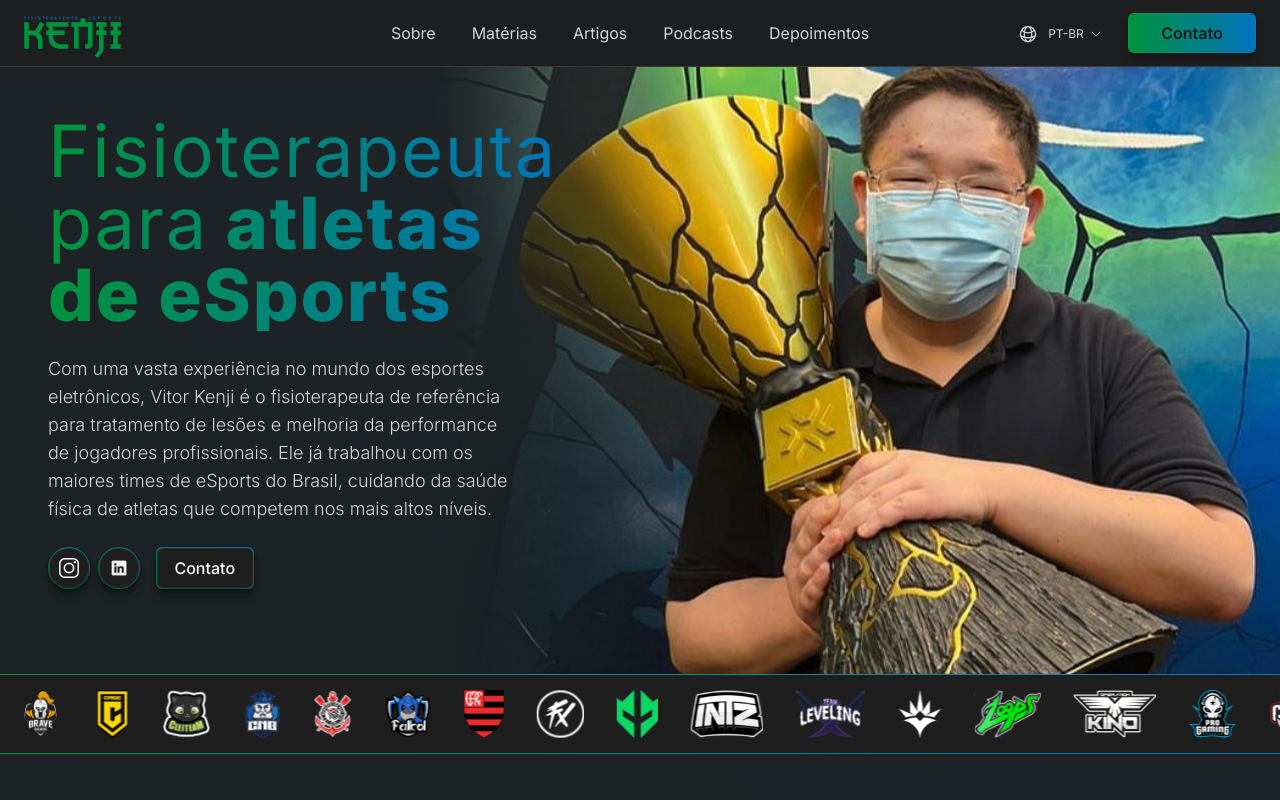
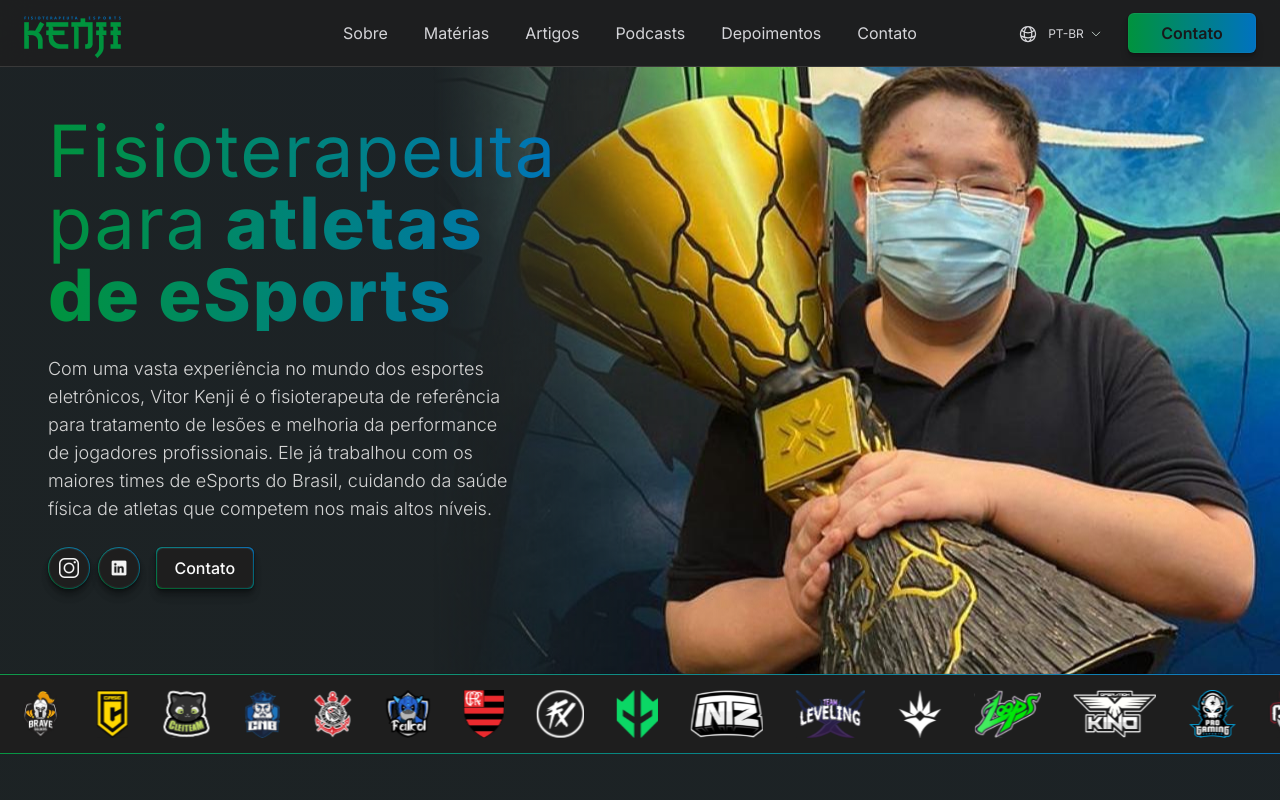
Before and after one commit to mytkadev/kenji-fisio, a React (Vite) app: page / in a window 1280 px wide. Shown: the top 800 px of the page. Built offline with nearby package versions, Linux system fonts and the light colour scheme.

Commit message:
botões funcionando

```diff
--- a/src/components/EN/heroSection-en.tsx
+++ b/src/components/EN/heroSection-en.tsx
@@ -34,7 +34,7 @@ const HeroSection = () => {
                             </a>
                         </div>
                         <div className="bg-gradient-to-tr from-firstColor to-secondColor p-[0.06rem] rounded-md shadow-shape">
-                        <a href="#" className="bg-[#1e1e1e] py-2 px-4 rounded-md text-zinc-50 font-medium w-36 flex justify-center shadow-shape  hover:bg-zinc-800">Send an email</a></div>
+                        <a href="#contact" className="bg-[#1e1e1e] py-2 px-4 rounded-md text-zinc-50 font-medium w-36 flex justify-center shadow-shape  hover:bg-zinc-800">Send an email</a></div>
                         </div>
                     </div>
 
--- a/src/components/EN/navbar-en.tsx
+++ b/src/components/EN/navbar-en.tsx
@@ -6,6 +6,8 @@ import { Link } from 'react-router-dom';
 
 const NavbarPTBR = () => {
     const [mobileDrawerOpen, setMobileDrawerOpen] = useState(false);
+
+    const handleNavClick = () => setMobileDrawerOpen(false);
 
     const toggleNavbar = () => {
         setMobileDrawerOpen(!mobileDrawerOpen);
@@ -48,7 +50,7 @@ const NavbarPTBR = () => {
                     <ul className="hidden lg:flex space-x-8 font-normal text-zinc-300">
                         {navItemsEN.map((item, index) => (
                             <li key={index}>
-                                <a href={item.href} className="hover:text-zinc-50 group relative transition-colors duration-[400ms] py-1.5 px-0.5">
+                                <a href={item.href} onClick={handleNavClick} className="hover:text-zinc-50 group relative transition-colors duration-[400ms] py-1.5 px-0.5">
                                     {item.label}
                                     <span className="absolute bottom-0 left-0 h-[2px] w-0 bg-firstColor transition-all delay-75 duration-100 group-hover:w-full"/>
                                 </a>
@@ -93,7 +95,7 @@ const NavbarPTBR = () => {
                             )}
                         </div>
 
-                        <a href="#" className="bg-gradient-to-r from-firstColor to-secondColor py-2 px-4 rounded-md text-zinc-900 font-semibold w-32 flex justify-center shadow-shape ml-5">
+                        <a href="#contact" onClick={handleNavClick} className="bg-gradient-to-r from-firstColor to-secondColor py-2 px-4 rounded-md text-zinc-900 font-semibold w-32 flex justify-center shadow-shape ml-5">
                             Get in touch
                         </a>
                     </div>
@@ -112,7 +114,7 @@ const NavbarPTBR = () => {
                         <ul className="w-full">
                             {navItemsEN.map((item, index) => (
                                 <li key={index} className="text-lg border-b border-neutral-700/30 py-2.5">
-                                    <a href={item.href} className="font-normal text-zinc-300">
+                                    <a href={item.href} onClick={handleNavClick} className="font-normal text-zinc-300">
                                         {item.label}
                                     </a>
                                 </li>
@@ -153,7 +155,7 @@ const NavbarPTBR = () => {
                             )}
                         </div>
 
-                            <a href="#" className="bg-gradient-to-r from-firstColor to-secondColor py-2 px-4 rounded-md text-zinc-900 font-semibold w-fit flex justify-center">
+                            <a href="#contact" onClick={handleNavClick} className="bg-gradient-to-r from-firstColor to-secondColor py-2 px-4 rounded-md text-zinc-900 font-semibold w-fit flex justify-center">
                             Get in touch
                             </a>
                         </div>
--- a/src/components/PT/heroSection-pt.tsx
+++ b/src/components/PT/heroSection-pt.tsx
@@ -35,7 +35,7 @@ const HeroSection = () => {
                             </a>
                         </div>
                         <div className="bg-gradient-to-tr from-firstColor to-secondColor p-[0.06rem] rounded-md shadow-shape">
-                        <a href="#" className="bg-[#1e1e1e] py-2 px-4 rounded-md text-zinc-50 font-medium w-24 flex justify-center shadow-shape  hover:bg-zinc-800">Contato</a></div>
+                        <a href="#contact" className="bg-[#1e1e1e] py-2 px-4 rounded-md text-zinc-50 font-medium w-24 flex justify-center shadow-shape  hover:bg-zinc-800">Contato</a></div>
                         </div>
                     </div>
 
--- a/src/components/PT/navbar-pt.tsx
+++ b/src/components/PT/navbar-pt.tsx
@@ -6,6 +6,8 @@ import { Link } from 'react-router-dom';
 
 const NavbarPTBR = () => {
     const [mobileDrawerOpen, setMobileDrawerOpen] = useState(false);
+
+    const handleNavClick = () => setMobileDrawerOpen(false);
 
     const toggleNavbar = () => {
         setMobileDrawerOpen(!mobileDrawerOpen);
@@ -48,7 +50,7 @@ const NavbarPTBR = () => {
                     <ul className="hidden lg:flex space-x-8 font-normal text-zinc-300">
                         {navItemsPTBR.map((item, index) => (
                             <li key={index}>
-                                <a href={item.href} className="hover:text-zinc-50 group relative transition-colors duration-[400ms] py-1.5 px-0.5">
+                                <a href={item.href} onClick={handleNavClick} className="hover:text-zinc-50 group relative transition-colors duration-[400ms] py-1.5 px-0.5">
                                     {item.label}
                                     <span className="absolute bottom-0 left-0 h-[2px] w-0 bg-firstColor transition-all delay-75 duration-100 group-hover:w-full"/>
                                 </a>
@@ -93,7 +95,7 @@ const NavbarPTBR = () => {
                             )}
                         </div>
 
-                        <a href="#" className="bg-gradient-to-r from-firstColor to-secondColor py-2 px-4 rounded-md text-zinc-900 font-semibold w-32 flex justify-center shadow-shape ml-5">
+                        <a href="#contact" onClick={handleNavClick} className="bg-gradient-to-r from-firstColor to-secondColor py-2 px-4 rounded-md text-zinc-900 font-semibold w-32 flex justify-center shadow-shape ml-5">
                             Contato
                         </a>
                     </div>
@@ -112,7 +114,7 @@ const NavbarPTBR = () => {
                         <ul className="w-full">
                             {navItemsPTBR.map((item, index) => (
                                 <li key={index} className="text-lg border-b border-neutral-700/30 py-2.5">
-                                    <a href={item.href} className="font-normal text-zinc-300">
+                                    <a href={item.href} onClick={handleNavClick} className="font-normal text-zinc-300">
                                         {item.label}
                                     </a>
                                 </li>
@@ -153,7 +155,7 @@ const NavbarPTBR = () => {
                             )}
                         </div>
 
-                            <a href="#" className="bg-gradient-to-r from-firstColor to-secondColor py-2 px-4 rounded-md text-zinc-900 font-semibold w-fit flex justify-center">
+                            <a href="#contact" onClick={handleNavClick} className="bg-gradient-to-r from-firstColor to-secondColor py-2 px-4 rounded-md text-zinc-900 font-semibold w-fit flex justify-center">
                                 Entrar em contato
                             </a>
                         </div>
--- a/src/constants/index.tsx
+++ b/src/constants/index.tsx
@@ -106,19 +106,21 @@ interface ArticlesPT {
 }
 
 export const navItemsPTBR: NavItemPTBR[] = [
-  { label: "Sobre", href: "#" },
-  { label: "Matérias", href: "#" },
-  { label: "Artigos", href: "#" },
-  { label: "Podcasts", href: "#" },
-  { label: "Depoimentos", href: "#" },
+  { label: "Sobre", href: "#about" },
+  { label: "Matérias", href: "#articles" },
+  { label: "Artigos", href: "#research" },
+  { label: "Podcasts", href: "#podcasts" },
+  { label: "Depoimentos", href: "#testimonials" },
+  { label: "Contato", href: "#contact" },
 ];
 
-export const navItemsEN: NavItemEN [] = [
-  { label: "About", href: "#" },
-  { label: "Articles", href: "#" },
-  { label: "Science", href: "#" },
-  { label: "Podcasts", href: "#" },
-  { label: "Testimonials", href: "#" },
+export const navItemsEN: NavItemEN[] = [
+  { label: "About", href: "#about" },
+  { label: "Press", href: "#articles" },
+  { label: "Articles", href: "#research" },
+  { label: "Podcasts", href: "#podcasts" },
+  { label: "Testimonials", href: "#testimonials" },
+  { label: "Contact", href: "#contact" },
 ];
 
 export const teams: Teams[] = [
--- a/src/index.css
+++ b/src/index.css
@@ -1,3 +1,5 @@
+html { scroll-behavior: smooth; }
+
 @tailwind base;
 @tailwind components;
 @tailwind utilities;
@@ -56,3 +58,7 @@ body {
 .background-gradient {
     background-image: linear-gradient(to right, #1e1e1e 80%, rgba(30, 30, 30, 0.7) 85%, rgba(30, 30, 30, 0.3) 95%, transparent 100%);
   }
+
+
+
+section{scroll-margin-top:80px;}
--- a/src/pages/landingPage-br.tsx
+++ b/src/pages/landingPage-br.tsx
@@ -13,13 +13,27 @@ export function LandingPagePTBR() {
       <>
       <div className="">
         <Navbar />
+        <section id="home">
         <HeroSection />
+        </section>
+        <section id="about">
         <AboutPT />
+        </section>
+        <section id="articles">
         <ArticlesPT />
+        </section>
+        <section id="research">
         <ResearchPT />
+        </section>
+        <section id="podcasts">
         <PodcastsPT />
+        </section>
+        <section id="testimonials">
         <TestimonialsPT />
+        </section>
+        <section id="contact">
         <ContactPT />
+        </section>
       </div>
       </>
     )
--- a/src/pages/landingPage-en.tsx
+++ b/src/pages/landingPage-en.tsx
@@ -12,13 +12,27 @@ export function LandingPageEN() {
       <>
       <div className="">
       <NavbarEN />
+        <section id="home">
         <HeroSectionEN />
+        </section>
+        <section id="about">
         <AboutEN />
+        </section>
+        <section id="articles">
         <ArticlesEN />
+        </section>
+        <section id="research">
         <ResearchEN />
+        </section>
+        <section id="podcasts">
         <PodcastsEN />
+        </section>
+        <section id="testimonials">
         <TestimonialsEN />
+        </section>
+        <section id="contact">
         <ContactEN />
+        </section>
       </div>
       </>
     )
```
